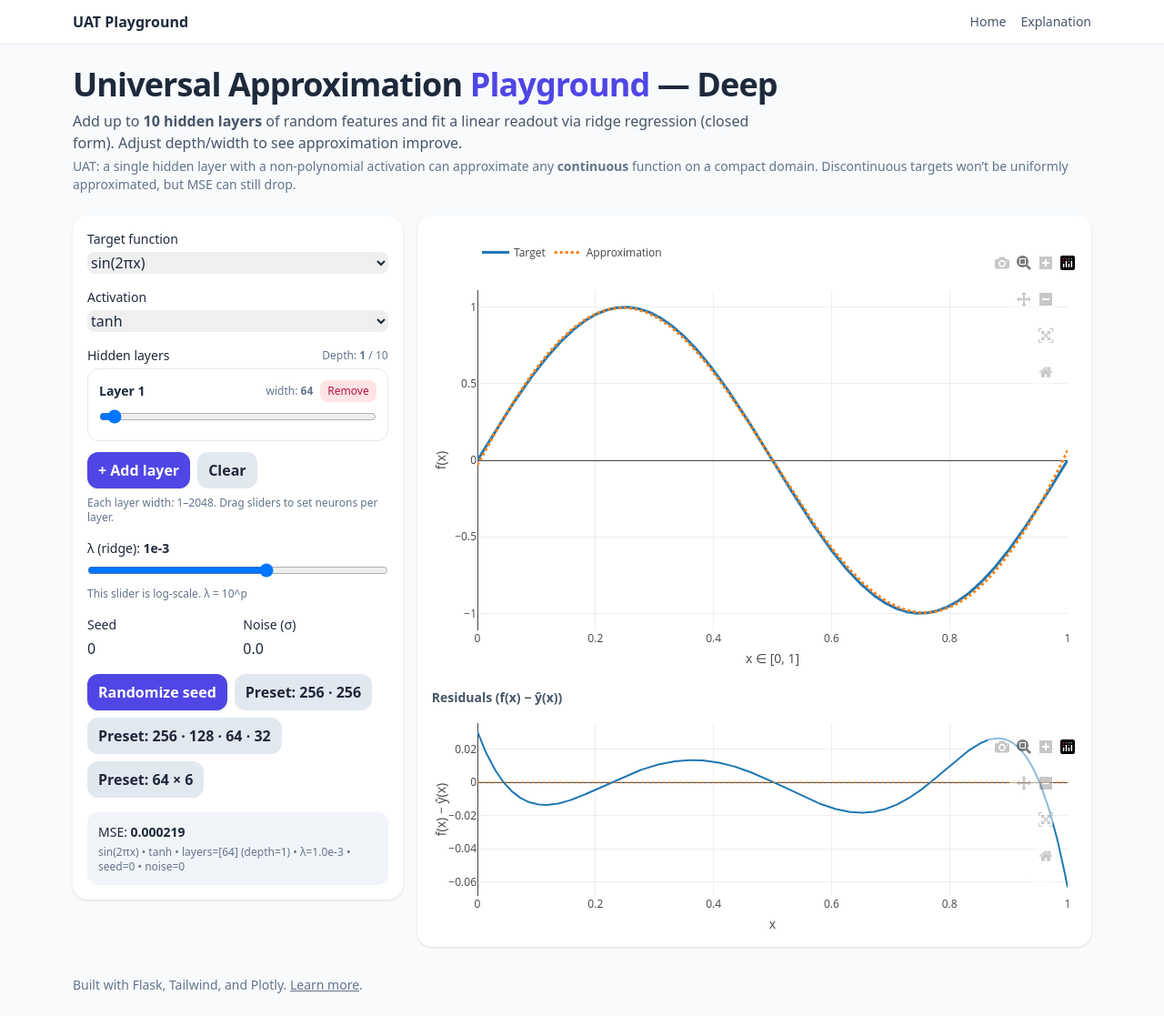
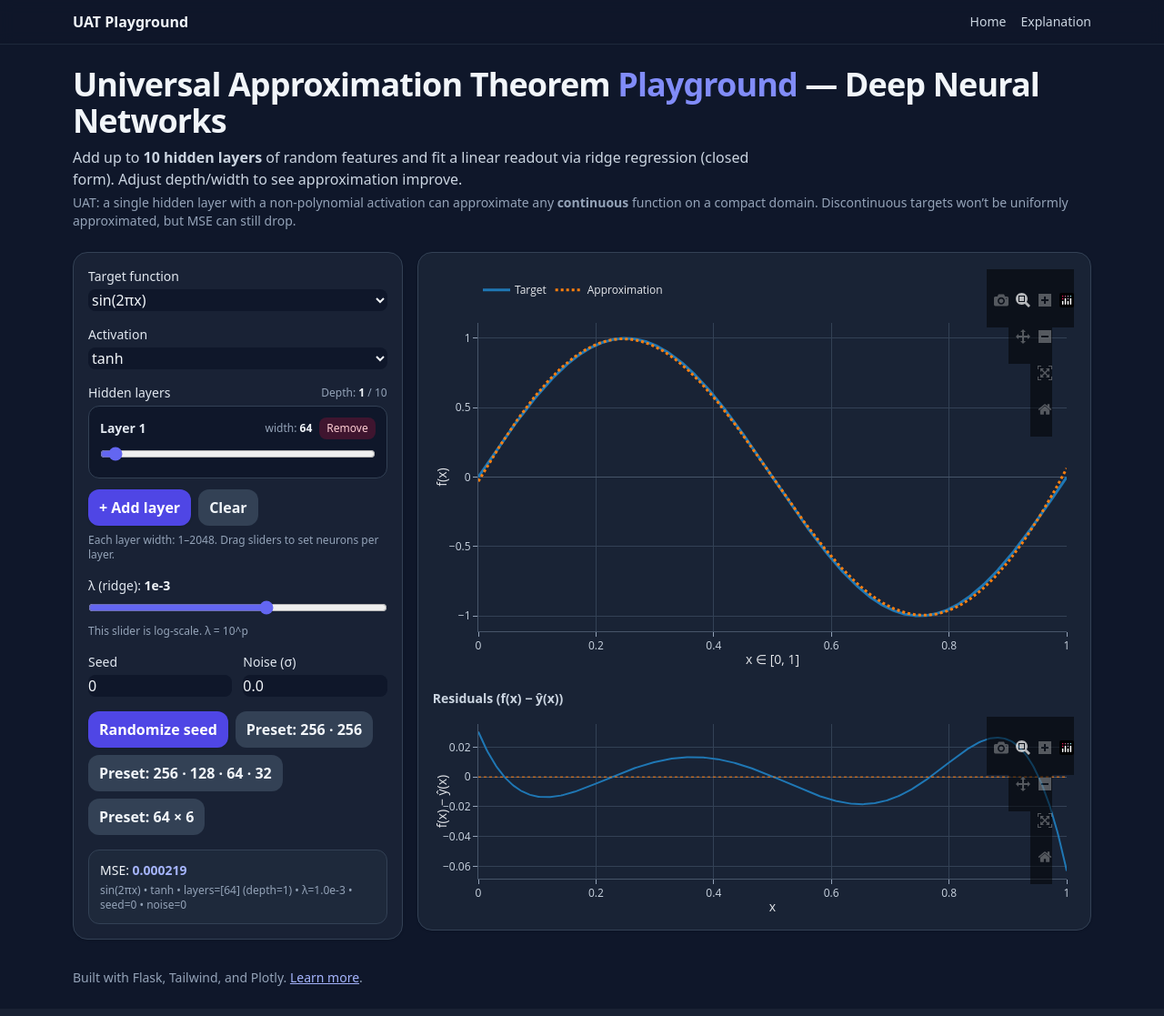
Before and after one commit to saneshashank/univ_approx_theorem, a Flask app: page / in a window 1280 px wide. Shown: the whole page at 91% size. After the commit the page ends 1084 px from the top, so only its background shows below. Run offline with Flask 3, Linux system fonts and the light colour scheme; some libraries are stand-ins or nearby versions.

Commit message:
theme updated to dark and name updated

```diff
--- a/static/uat.js
+++ b/static/uat.js
@@ -24,37 +24,31 @@ const els = {
 };
 
 // ===== State =====
-let layerWidths = [64]; // start with one hidden layer
+let layerWidths = [64]; // one hidden layer
 
 // ===== Helpers =====
-function lamFromSlider(v) {
-  return Math.pow(10, parseFloat(v));
-}
-function updateLamLabel() {
-  els.lamVal.textContent = `1e${els.lam.value}`;
-}
-function setDepthBadge() {
-  els.depthBadge.textContent = layerWidths.length.toString();
-}
+function lamFromSlider(v) { return Math.pow(10, parseFloat(v)); }
+function updateLamLabel() { els.lamVal.textContent = `1e${els.lam.value}`; }
+function setDepthBadge() { els.depthBadge.textContent = layerWidths.length.toString(); }
 
-// Render one layer row
+// Render one layer row (dark card)
 function layerRow(i, width) {
   const id = `layer-${i}`;
   return `
-    <div class="rounded-xl border border-slate-200 p-3">
+    <div class="rounded-xl border border-slate-700 bg-slate-900 p-3">
       <div class="flex items-center justify-between">
-        <div class="text-sm font-semibold">Layer ${i + 1}</div>
+        <div class="text-sm font-semibold text-slate-200">Layer ${i + 1}</div>
         <div class="flex items-center gap-2">
-          <span class="text-xs text-slate-500">width:
-            <span id="${id}-val" class="font-semibold">${width}</span>
+          <span class="text-xs text-slate-400">width:
+            <span id="${id}-val" class="font-semibold text-slate-100">${width}</span>
           </span>
-          <button data-remove="${i}"
-            class="text-xs px-2 py-1 rounded-lg bg-rose-100 text-rose-700 hover:bg-rose-200">
+          <button data-remove="${i}" type="button"
+            class="text-xs px-2 py-1 rounded-lg bg-rose-900/40 text-rose-200 hover:bg-rose-800/60">
             Remove
           </button>
         </div>
       </div>
-      <input id="${id}" type="range" min="1" max="2048" value="${width}" class="w-full mt-2">
+      <input id="${id}" type="range" min="1" max="2048" value="${width}" class="w-full mt-2 accent-indigo-500">
     </div>
   `;
 }
@@ -91,7 +85,7 @@ function renderLayers() {
 
 // Presets
 function applyPreset(widths) {
-  layerWidths = widths.slice(0, 10); // cap to 10 layers
+  layerWidths = widths.slice(0, 10);
   renderLayers();
   fetchApprox();
 }
@@ -127,39 +121,53 @@ async function fetchApprox() {
   const yTrue = data.y_true;
   const yPred = data.y_pred;
 
-  // --- Main chart ---
+  // Plotly dark palette
+  const axisCommon = {
+    tickcolor: "#94a3b8",
+    tickfont: { color: "#cbd5e1" },
+    gridcolor: "#334155",
+    zerolinecolor: "#475569",
+    linecolor: "#475569",
+  };
+  const layoutMain = {
+    paper_bgcolor: "rgba(0,0,0,0)",
+    plot_bgcolor: "rgba(0,0,0,0)",
+    font: { color: "#e5e7eb" },
+    margin: { t: 20, r: 10, b: 40, l: 50 },
+    xaxis: { title: "x ∈ [0, 1]", ...axisCommon },
+    yaxis: { title: "f(x)", ...axisCommon },
+    legend: { orientation: "h", x: 0, y: 1.15, font: { color: "#e5e7eb" } },
+  };
+
   const truthTrace = { x, y: yTrue, name: "Target", mode: "lines", line: { width: 3 } };
   const approxTrace = { x, y: yPred, name: "Approximation", mode: "lines", line: { dash: "dot", width: 3 } };
-  const layoutMain = {
-    margin: { t: 20, r: 10, b: 40, l: 50 },
-    xaxis: { title: "x ∈ [0, 1]" },
-    yaxis: { title: "f(x)" },
-    legend: { orientation: "h", x: 0, y: 1.15 },
-  };
   Plotly.react(els.chart, [truthTrace, approxTrace], layoutMain, { responsive: true });
 
-  // --- Residuals chart ---
+  // Residuals
   const residuals = yTrue.map((yt, i) => yt - yPred[i]);
   const zeroLine = new Array(residuals.length).fill(0);
+  const layoutRes = {
+    paper_bgcolor: "rgba(0,0,0,0)",
+    plot_bgcolor: "rgba(0,0,0,0)",
+    font: { color: "#e5e7eb" },
+    margin: { t: 10, r: 10, b: 40, l: 50 },
+    xaxis: { title: "x", ...axisCommon },
+    yaxis: { title: "f(x) − ŷ(x)", ...axisCommon },
+    showlegend: false,
+  };
   const residualTrace = { x, y: residuals, name: "Residual", mode: "lines", line: { width: 2 } };
   const zeroTrace = { x, y: zeroLine, name: "0", mode: "lines", line: { width: 1, dash: "dot" } };
-  const layoutRes = {
-    margin: { t: 10, r: 10, b: 40, l: 50 },
-    xaxis: { title: "x" },
-    yaxis: { title: "f(x) − ŷ(x)" },
-    showlegend: false,
-  };
   Plotly.react(els.residual, [residualTrace, zeroTrace], layoutRes, { responsive: true });
 }
 
-// Debounce to keep UI snappy
+// Debounce
 let t;
 function scheduleFetch() {
   clearTimeout(t);
   t = setTimeout(fetchApprox, 80);
 }
 
-// ===== Init & Bindings =====
+// Bindings & bootstrap
 function bindGlobal() {
   ["change", "input"].forEach(evt => {
     els.target.addEventListener(evt, scheduleFetch);
@@ -177,7 +185,7 @@ function bindGlobal() {
   });
 
   els.clearLayers.addEventListener("click", () => {
-    layerWidths = [64]; // keep at least one layer
+    layerWidths = [64];
     renderLayers();
     fetchApprox();
   });
@@ -199,5 +207,4 @@ function bootstrap() {
   fetchApprox();
 }
 
-// Kick off
 bootstrap();
--- a/templates/index.html
+++ b/templates/index.html
@@ -1,19 +1,25 @@
 <!doctype html>
-<html lang="en">
+<html lang="en" class="dark">
 <head>
   <meta charset="utf-8" />
   <meta name="viewport" content="width=device-width,initial-scale=1" />
-  <title>Universal Approximation Playground (Deep)</title>
+  <title>Universal Approximation Theorem Playground (Deep Neural Networks)</title>
+  <!-- Tailwind (CDN) -->
   <script src="https://cdn.tailwindcss.com"></script>
+  <script>
+    tailwind.config = { darkMode: 'class' };
+  </script>
+  <!-- Plotly (for charts) -->
   <script src="https://cdn.plot.ly/plotly-2.35.2.min.js"></script>
 </head>
-<body class="bg-slate-50 text-slate-800">
-  <nav class="bg-white border-b border-slate-200">
+<body class="bg-slate-900 text-slate-100">
+  <!-- Top nav -->
+  <nav class="bg-slate-900/80 border-b border-slate-800 backdrop-blur">
     <div class="max-w-6xl mx-auto px-4 py-3 flex items-center justify-between">
-      <a href="{{ url_for('index') }}" class="font-bold">UAT Playground</a>
+      <a href="{{ url_for('index') }}" class="font-bold text-slate-100">UAT Playground</a>
       <div class="flex items-center gap-4 text-sm">
-        <a href="{{ url_for('index') }}" class="text-slate-600 hover:text-slate-900">Home</a>
-        <a href="{{ url_for('about') }}" class="text-slate-600 hover:text-slate-900">Explanation</a>
+        <a href="{{ url_for('index') }}" class="text-slate-300 hover:text-white">Home</a>
+        <a href="{{ url_for('about') }}" class="text-slate-300 hover:text-white">Explanation</a>
       </div>
     </div>
   </nav>
@@ -21,13 +27,13 @@
   <div class="max-w-6xl mx-auto px-4 py-6">
     <header class="mb-6">
       <h1 class="text-3xl md:text-4xl font-extrabold tracking-tight">
-        Universal Approximation <span class="text-indigo-600">Playground</span> — Deep
+        Universal Approximation Theorem <span class="text-indigo-400">Playground</span> — Deep Neural Networks
       </h1>
-      <p class="mt-2 text-slate-600 max-w-3xl">
+      <p class="mt-2 text-slate-300 max-w-3xl">
         Add up to <strong>10 hidden layers</strong> of random features and fit a linear readout
         via ridge regression (closed form). Adjust depth/width to see approximation improve.
       </p>
-      <p class="mt-1 text-sm text-slate-500">
+      <p class="mt-1 text-sm text-slate-400">
         UAT: a single hidden layer with a non-polynomial activation can approximate any
         <strong>continuous</strong> function on a compact domain. Discontinuous targets won’t be
         uniformly approximated, but MSE can still drop.
@@ -36,20 +42,22 @@
 
     <section class="grid grid-cols-1 lg:grid-cols-3 gap-4 items-start">
       <!-- Controls -->
-      <div class="lg:col-span-1 bg-white shadow rounded-2xl p-4 sticky top-4">
+      <div class="lg:col-span-1 bg-slate-800/70 border border-slate-700 shadow rounded-2xl p-4 sticky top-4">
         <div class="space-y-4">
+          <!-- Target function -->
           <div>
-            <label class="block text-sm font-medium mb-1">Target function</label>
-            <select id="target" class="w-full rounded-lg border-slate-300">
+            <label class="block text-sm font-medium text-slate-200 mb-1">Target function</label>
+            <select id="target" class="w-full rounded-lg border-slate-700 bg-slate-900 text-slate-100">
               {% for key, label in targets.items() %}
                 <option value="{{ key }}">{{ label }}</option>
               {% endfor %}
             </select>
           </div>
 
+          <!-- Activation -->
           <div>
-            <label class="block text-sm font-medium mb-1">Activation</label>
-            <select id="activation" class="w-full rounded-lg border-slate-300">
+            <label class="block text-sm font-medium text-slate-200 mb-1">Activation</label>
+            <select id="activation" class="w-full rounded-lg border-slate-700 bg-slate-900 text-slate-100">
               {% for key, label in activations.items() %}
                 <option value="{{ key }}">{{ label }}</option>
               {% endfor %}
@@ -59,88 +67,90 @@
           <!-- Dynamic Layers Panel -->
           <div>
             <div class="flex items-center justify-between mb-1">
-              <label class="block text-sm font-medium">Hidden layers</label>
-              <span class="text-xs text-slate-500">Depth:
-                <span id="depthBadge" class="font-semibold">1</span> / 10
+              <label class="block text-sm font-medium text-slate-200">Hidden layers</label>
+              <span class="text-xs text-slate-400">Depth:
+                <span id="depthBadge" class="font-semibold text-slate-100">1</span> / 10
               </span>
             </div>
 
             <div id="layersPanel" class="space-y-3"></div>
 
-            <div class="flex gap-2 mt-3">
-              <button id="addLayer"
-                class="px-3 py-2 rounded-xl bg-indigo-600 text-white font-semibold shadow hover:bg-indigo-700">
+            <div class="flex flex-wrap gap-2 mt-3">
+              <button id="addLayer" type="button"
+                class="px-3 py-2 rounded-xl bg-indigo-600 text-white font-semibold shadow hover:bg-indigo-500">
                 + Add layer
               </button>
-              <button id="clearLayers"
-                class="px-3 py-2 rounded-xl bg-slate-200 font-semibold hover:bg-slate-300">
+              <button id="clearLayers" type="button"
+                class="px-3 py-2 rounded-xl bg-slate-700 text-slate-100 font-semibold hover:bg-slate-600">
                 Clear
               </button>
             </div>
 
-            <p class="text-xs text-slate-500 mt-2">
+            <p class="text-xs text-slate-400 mt-2">
               Each layer width: 1–2048. Drag sliders to set neurons per layer.
             </p>
           </div>
 
           <div>
-            <label class="block text-sm font-medium mb-1">
-              λ (ridge): <span id="lamVal" class="font-semibold"></span>
+            <label class="block text-sm font-medium text-slate-200 mb-1">
+              λ (ridge): <span id="lamVal" class="font-semibold text-slate-100"></span>
             </label>
-            <input id="lam" type="range" min="-6" max="-1" step="0.5" value="-3" class="w-full">
-            <p class="text-xs text-slate-500 mt-1">This slider is log-scale. λ = 10^p</p>
+            <input id="lam" type="range" min="-6" max="-1" step="0.5" value="-3" class="w-full accent-indigo-500">
+            <p class="text-xs text-slate-400 mt-1">This slider is log-scale. λ = 10^p</p>
           </div>
 
           <div class="grid grid-cols-2 gap-3">
             <div>
-              <label class="block text-sm font-medium mb-1">Seed</label>
-              <input id="seed" type="number" value="0" class="w-full rounded-lg border-slate-300">
+              <label class="block text-sm font-medium text-slate-200 mb-1">Seed</label>
+              <input id="seed" type="number" value="0"
+                class="w-full rounded-lg border-slate-700 bg-slate-900 text-slate-100">
             </div>
             <div>
-              <label class="block text-sm font-medium mb-1">Noise (σ)</label>
-              <input id="noise" type="number" value="0.0" step="0.01" class="w-full rounded-lg border-slate-300">
+              <label class="block text-sm font-medium text-slate-200 mb-1">Noise (σ)</label>
+              <input id="noise" type="number" value="0.0" step="0.01"
+                class="w-full rounded-lg border-slate-700 bg-slate-900 text-slate-100">
             </div>
           </div>
 
           <div class="flex flex-wrap gap-2">
-            <button id="randomize"
-              class="px-3 py-2 rounded-xl bg-indigo-600 text-white font-semibold shadow hover:bg-indigo-700">
+            <button id="randomize" type="button"
+              class="px-3 py-2 rounded-xl bg-indigo-600 text-white font-semibold shadow hover:bg-indigo-500">
               Randomize seed
             </button>
-            <button id="presetWide"
-              class="px-3 py-2 rounded-xl bg-slate-200 font-semibold hover:bg-slate-300">
+            <button id="presetWide" type="button"
+              class="px-3 py-2 rounded-xl bg-slate-700 text-slate-100 font-semibold hover:bg-slate-600">
               Preset: 256 · 256
             </button>
-            <button id="presetPyramid"
-              class="px-3 py-2 rounded-xl bg-slate-200 font-semibold hover:bg-slate-300">
+            <button id="presetPyramid" type="button"
+              class="px-3 py-2 rounded-xl bg-slate-700 text-slate-100 font-semibold hover:bg-slate-600">
               Preset: 256 · 128 · 64 · 32
             </button>
-            <button id="presetDeepThin"
-              class="px-3 py-2 rounded-xl bg-slate-200 font-semibold hover:bg-slate-300">
+            <button id="presetDeepThin" type="button"
+              class="px-3 py-2 rounded-xl bg-slate-700 text-slate-100 font-semibold hover:bg-slate-600">
               Preset: 64 × 6
             </button>
           </div>
 
-          <div class="mt-2 rounded-xl bg-slate-100 p-3 text-sm">
-            <div>MSE: <span id="mseVal" class="font-semibold">—</span></div>
-            <div class="text-slate-500 text-xs mt-1" id="paramsText"></div>
+          <div class="mt-2 rounded-xl bg-slate-800 p-3 text-sm border border-slate-700">
+            <div>MSE: <span id="mseVal" class="font-semibold text-indigo-300">—</span></div>
+            <div class="text-slate-400 text-xs mt-1" id="paramsText"></div>
           </div>
         </div>
       </div>
 
       <!-- Charts -->
-      <div class="lg:col-span-2 bg-white shadow rounded-2xl p-4">
-        <div id="chart" class="w-full" style="height: 480px;"></div>
+      <div class="lg:col-span-2 bg-slate-800/70 border border-slate-700 shadow rounded-2xl p-4">
+        <div id="chart" class="w-full" style="height: 440px;"></div>
         <div class="mt-6">
-          <h2 class="text-sm font-semibold text-slate-600 mb-2">Residuals (f(x) − ŷ(x))</h2>
-          <div id="residual" class="w-full" style="height: 240px;"></div>
+          <h2 class="text-sm font-semibold text-slate-300 mb-2">Residuals (f(x) − ŷ(x))</h2>
+          <div id="residual" class="w-full" style="height: 220px;"></div>
         </div>
       </div>
     </section>
 
-    <footer class="mt-8 text-sm text-slate-500">
+    <footer class="mt-8 text-sm text-slate-400">
       Built with Flask, Tailwind, and Plotly.
-      <a class="underline" href="{{ url_for('about') }}">Learn more</a>.
+      <a class="underline text-indigo-300 hover:text-indigo-200" href="{{ url_for('about') }}">Learn more</a>.
     </footer>
   </div>
 
```
